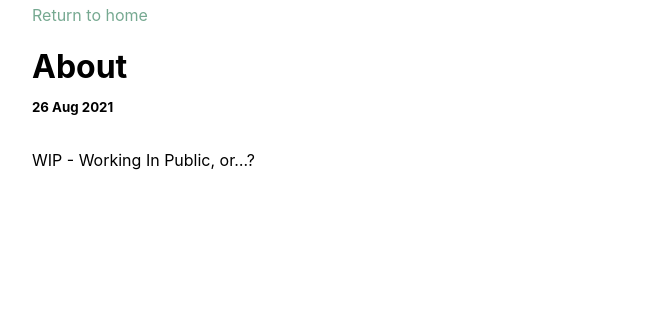
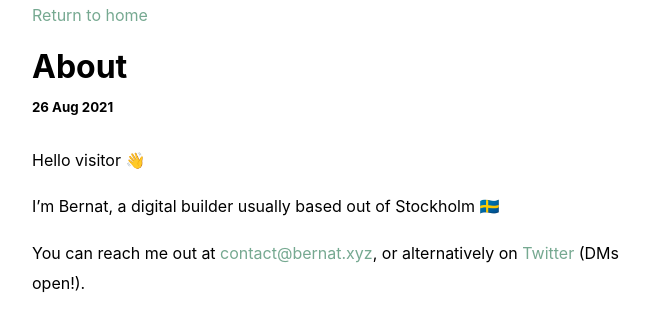
Before and after one commit to bernatfp/bernatfp.github.io, a Jekyll site: the page built from _pages/about.markdown, in a window 1280 px wide. Shown: the top 332 px of the page, without its empty margins (288-937 px from the left). Built offline with Jekyll 4.4.1, drawn with Linux system fonts in a browser that asks for light colours.

Commit message:
About update

```diff
--- a/_pages/about.markdown
+++ b/_pages/about.markdown
@@ -3,4 +3,8 @@ layout: post
 title: About
 ---
 
-WIP - Working In Public, or...?
+Hello visitor 👋
+
+I'm Bernat, a digital builder usually based out of Stockholm 🇸🇪
+
+You can reach me out at [contact@bernat.xyz](mailto:contact@bernat.xyz), or alternatively on [Twitter](https://twitter.com/brnt) (DMs open!).
```
